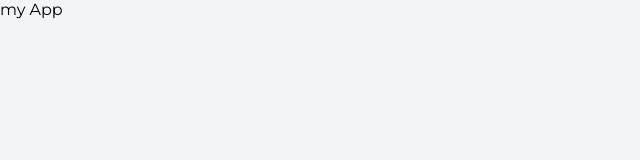
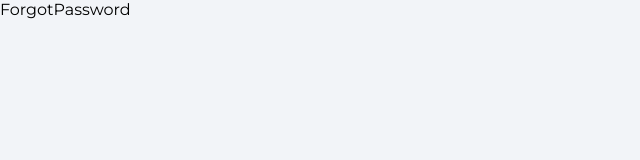
Before and after one commit to jtc27/housing-marketplace-react, a React (Create React App) app: page /forgot-password in a window 1280 px wide. Shown: the top 160 px of the page, without its empty margins (0-640 px from the left). Built offline with nearby package versions, Linux system fonts and the light colour scheme.

Commit message:
pages made.  routes created in app

```diff
--- a/package.json
+++ b/package.json
@@ -9,6 +9,7 @@
     "firebase": "^9.6.10",
     "react": "^18.0.0",
     "react-dom": "^18.0.0",
+    "react-router-dom": "^6.2.2",
     "react-scripts": "5.0.0",
     "web-vitals": "^2.1.4"
   },
--- a/public/index.html
+++ b/public/index.html
@@ -24,7 +24,7 @@
       work correctly both with client-side routing and a non-root public URL.
       Learn how to configure a non-root public URL by running `npm run build`.
     -->
-    <title>React App</title>
+    <title>House Marketplace</title>
   </head>
   <body>
     <noscript>You need to enable JavaScript to run this app.</noscript>
--- a/src/App.js
+++ b/src/App.js
@@ -1,10 +1,30 @@
+import { BrowserRouter as Router, Routes, Route } from "react-router-dom";
+
+import Explore from "./pages/Explore";
+import ForgotPassword from "./pages/ForgotPassword";
+import Offers from "./pages/Offers";
+import Profile from "./pages/Profile";
+import SignIn from "./pages/SignIn";
+import SignUp from "./pages/SignUp";
 
 
 function App() {
   return (
-    <div>
-      my App
-    </div>
+    <>
+    <Router>
+      <Routes>
+        <Route path='/' element={<Explore/>} />
+        <Route path='/offers' element={<Offers/>} />
+        <Route path='/profile' element={<SignIn/>} />
+        <Route path='/sign-in' element={<SignIn/>} />
+        <Route path='/sign-up' element={<SignUp/>} />
+        <Route path='/forgot-password' element={<ForgotPassword/>} />
+
+      </Routes>
+    </Router>
+    {/* Navbar */}
+
+    </>
   );
 }
 
--- /dev/null
+++ b/src/pages/Explore.jsx
@@ -0,0 +1,9 @@
+import React from 'react'
+
+function Explore() {
+  return (
+    <div>Explore</div>
+  )
+}
+
+export default Explore
--- /dev/null
+++ b/src/pages/ForgotPassword.jsx
@@ -0,0 +1,9 @@
+import React from 'react'
+
+function ForgotPassword() {
+  return (
+    <div>ForgotPassword</div>
+  )
+}
+
+export default ForgotPassword
--- /dev/null
+++ b/src/pages/Offers.jsx
@@ -0,0 +1,8 @@
+
+function Offers() {
+  return (
+    <div>Offers</div>
+  )
+}
+
+export default Offers
--- /dev/null
+++ b/src/pages/Profile.jsx
@@ -0,0 +1,9 @@
+import React from 'react'
+
+function Profile() {
+  return (
+    <div>Profile</div>
+  )
+}
+
+export default Profile
--- /dev/null
+++ b/src/pages/SignIn.jsx
@@ -0,0 +1,9 @@
+import React from 'react'
+
+function SignIn() {
+  return (
+    <div>SignIn</div>
+  )
+}
+
+export default SignIn
--- /dev/null
+++ b/src/pages/SignUp.jsx
@@ -0,0 +1,9 @@
+import React from 'react'
+
+function SignUp() {
+  return (
+    <div>SignUp</div>
+  )
+}
+
+export default SignUp
```
Also changed, not shown: 1 other file (tests, documents, lock files or other folders).
